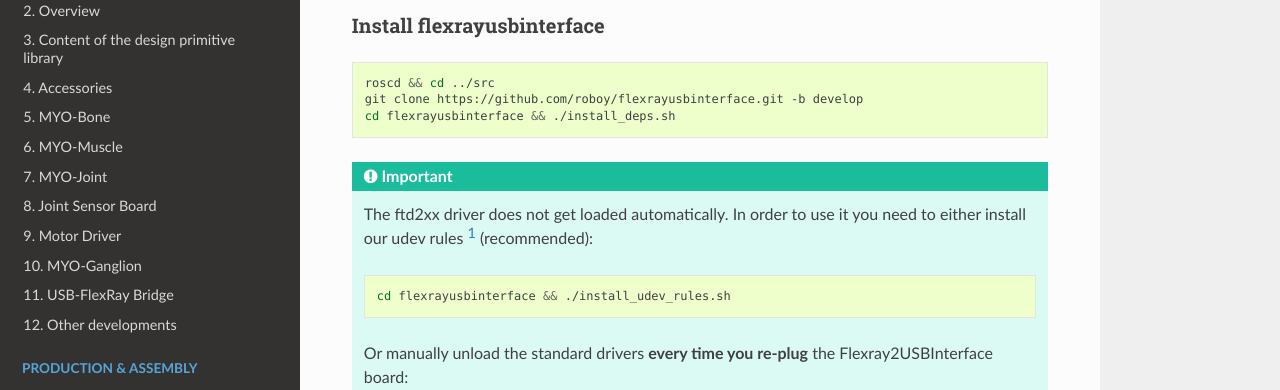
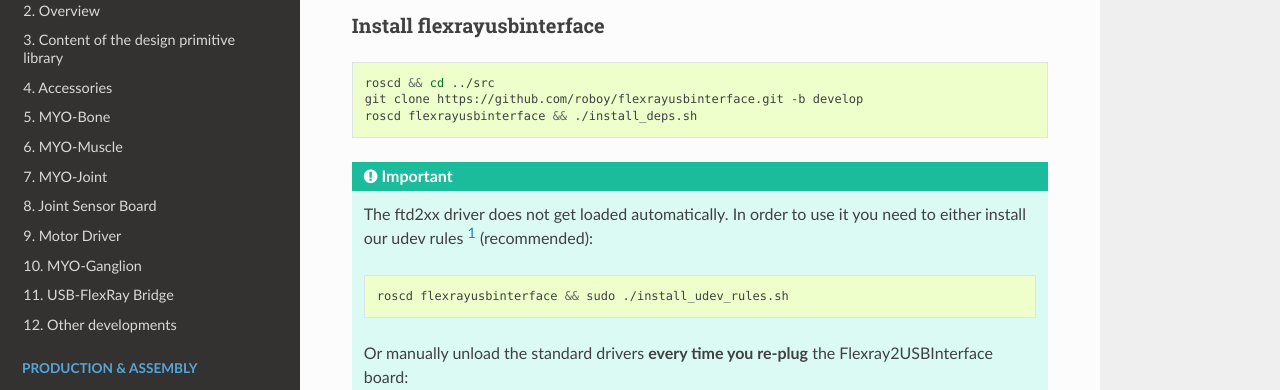
Before and after one commit to MyoRobotics/MyoRobotics-Documentation, a Sphinx documentation site: the page built from source/getting-started/installation.rst, in a window 1280 px wide and 900 px high, scrolled down 1457 px. Shown: the part 168-558 px from the top of the window. Built offline with Sphinx 7.4.7 and the Read the Docs theme 2.0.0, drawn with Linux system fonts in a browser that asks for light colours.

Commit message:
Add roscd and add missing sudo to install_udev_rules.sh

```diff
--- a/source/getting-started/installation.rst
+++ b/source/getting-started/installation.rst
@@ -70,13 +70,13 @@ Install flexrayusbinterface
 
    roscd && cd ../src
    git clone https://github.com/roboy/flexrayusbinterface.git -b develop
-   cd flexrayusbinterface && ./install_deps.sh
+   roscd flexrayusbinterface && ./install_deps.sh
 
 .. IMPORTANT:: The ftd2xx driver does not get loaded automatically. In order to use it you need to either install our udev rules [#fudev]_ (recommended):
 
   .. code-block:: bash
 
-    cd flexrayusbinterface && ./install_udev_rules.sh
+    roscd flexrayusbinterface && sudo ./install_udev_rules.sh
 
 
   Or manually unload the standard drivers **every time you re-plug** the Flexray2USBInterface board:
```
